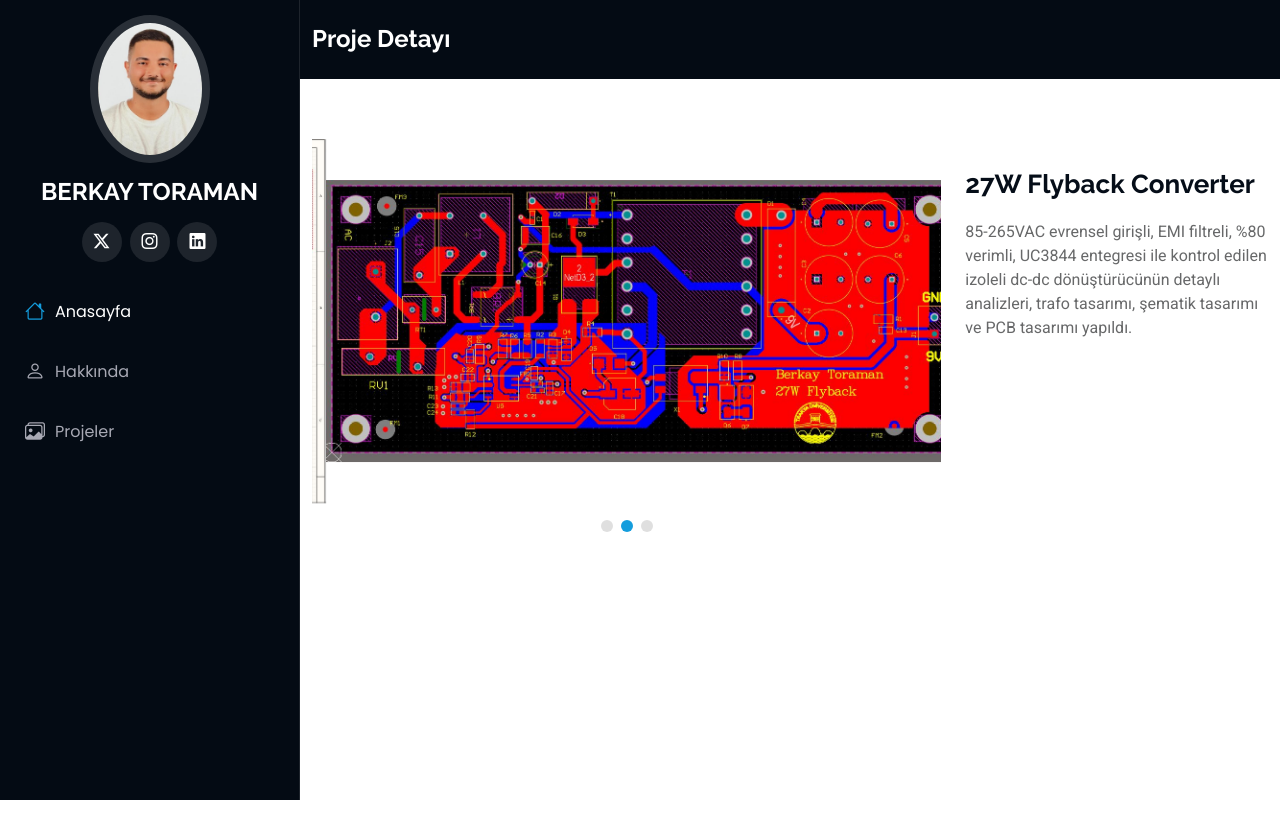
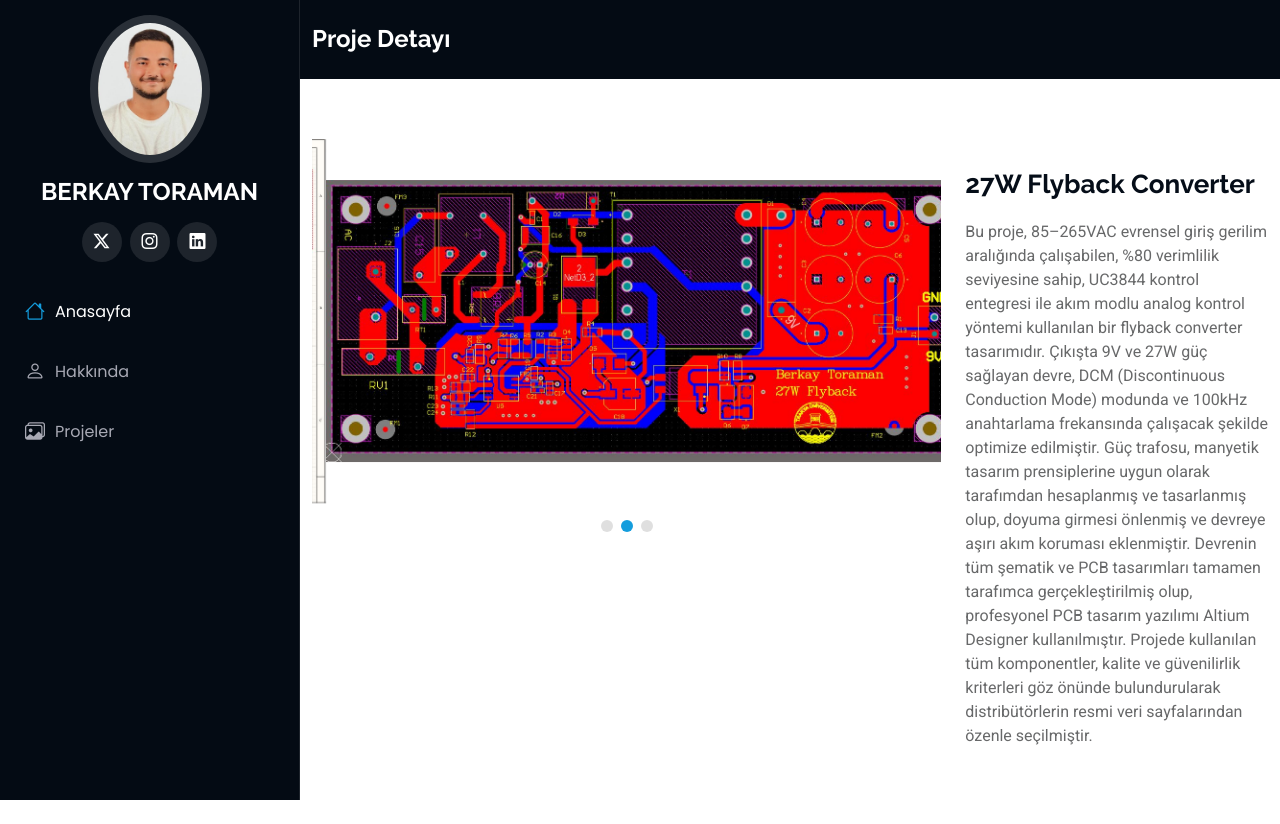
Before and after one commit to Berkaytrmn/portfolio, a plain HTML site: page portfolio-details2.html in a window 1280 px wide. Before the commit the page ends 800 px from the top, so only its background shows below. Drawn offline with Linux system fonts and the light colour scheme.

Commit message:
portfolio-details2.html

```diff
--- a/portfolio-details2.html
+++ b/portfolio-details2.html
@@ -124,9 +124,13 @@
             <div class="portfolio-description" data-aos="fade-up" data-aos-delay="300">
               <h2>27W Flyback Converter</h2>
               <p>
-                85-265VAC evrensel girişli, EMI filtreli, %80 verimli, UC3844 entegresi ile kontrol edilen
-izoleli dc-dc dönüştürücünün detaylı analizleri, trafo tasarımı, şematik tasarımı ve PCB
-tasarımı yapıldı.
+                Bu proje, 85–265VAC evrensel giriş gerilim aralığında çalışabilen, %80 verimlilik seviyesine sahip,
+                UC3844 kontrol entegresi ile akım modlu analog kontrol yöntemi kullanılan bir flyback converter tasarımıdır.
+                Çıkışta 9V ve 27W güç sağlayan devre, DCM (Discontinuous Conduction Mode) modunda ve 100kHz anahtarlama frekansında çalışacak şekilde
+                optimize edilmiştir. Güç trafosu, manyetik tasarım prensiplerine uygun olarak tarafımdan hesaplanmış ve tasarlanmış olup, doyuma girmesi önlenmiş
+                ve devreye aşırı akım koruması eklenmiştir. Devrenin tüm şematik ve PCB tasarımları tamamen tarafımca gerçekleştirilmiş olup,
+                profesyonel PCB tasarım yazılımı Altium Designer kullanılmıştır. Projede kullanılan tüm komponentler,
+                kalite ve güvenilirlik kriterleri göz önünde bulundurularak distribütörlerin resmi veri sayfalarından özenle seçilmiştir.
               </p>
             </div>
           </div>
@@ -162,4 +166,5 @@ tasarımı yapıldı.
 
 </body>
 
+
 </html>
```
